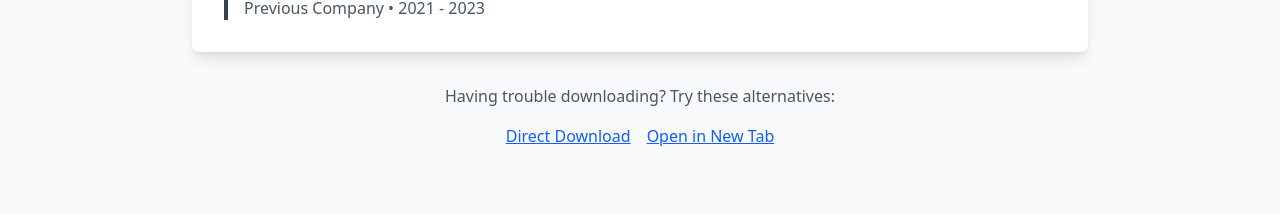
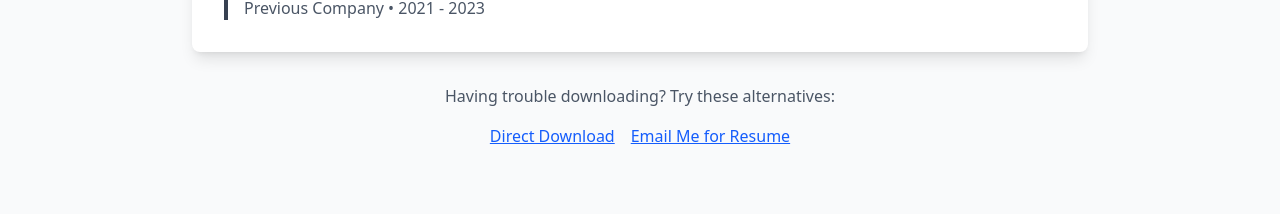
Before and after one commit to Chrystal101/my-portfolio, a Next.js app: page / in a window 1280 px wide. Shown: the part 5318-5532 px from the top of the page. Built offline with nearby package versions, Linux system fonts and the light colour scheme.

Commit message:
fix resume component and workflow for deplyament

```diff
--- a/src/components/Resume.tsx
+++ b/src/components/Resume.tsx
@@ -2,11 +2,8 @@ import { Download, FileText, Mail, Phone, MapPin, Linkedin, Github } from 'lucid
 
 const Resume = () => {
   const handleDownload = () => {
-    // Replace with your actual resume file path
-    const link = document.createElement('a');
-    link.href = '/resume/your-resume.pdf';
-    link.download = 'YourName_Resume.pdf';
-    link.click();
+    // Note: Resume file needs to be uploaded to Vercel separately
+    alert('Resume download feature coming soon! Please contact me directly for my resume.');
   };
 
   return (
@@ -97,14 +94,12 @@ const Resume = () => {
               >
                 Direct Download
               </button>
-              <a
-                href="/resume/your-resume.pdf"
-                target="_blank"
-                rel="noopener noreferrer"
-                className="text-blue-600 hover:text-blue-700 underline"
-              >
-                Open in New Tab
-              </a>
+                              <a
+                  href="mailto:jelly12138@outlook.com"
+                  className="text-blue-600 hover:text-blue-700 underline"
+                >
+                  Email Me for Resume
+                </a>
             </div>
           </div>
         </div>
```
